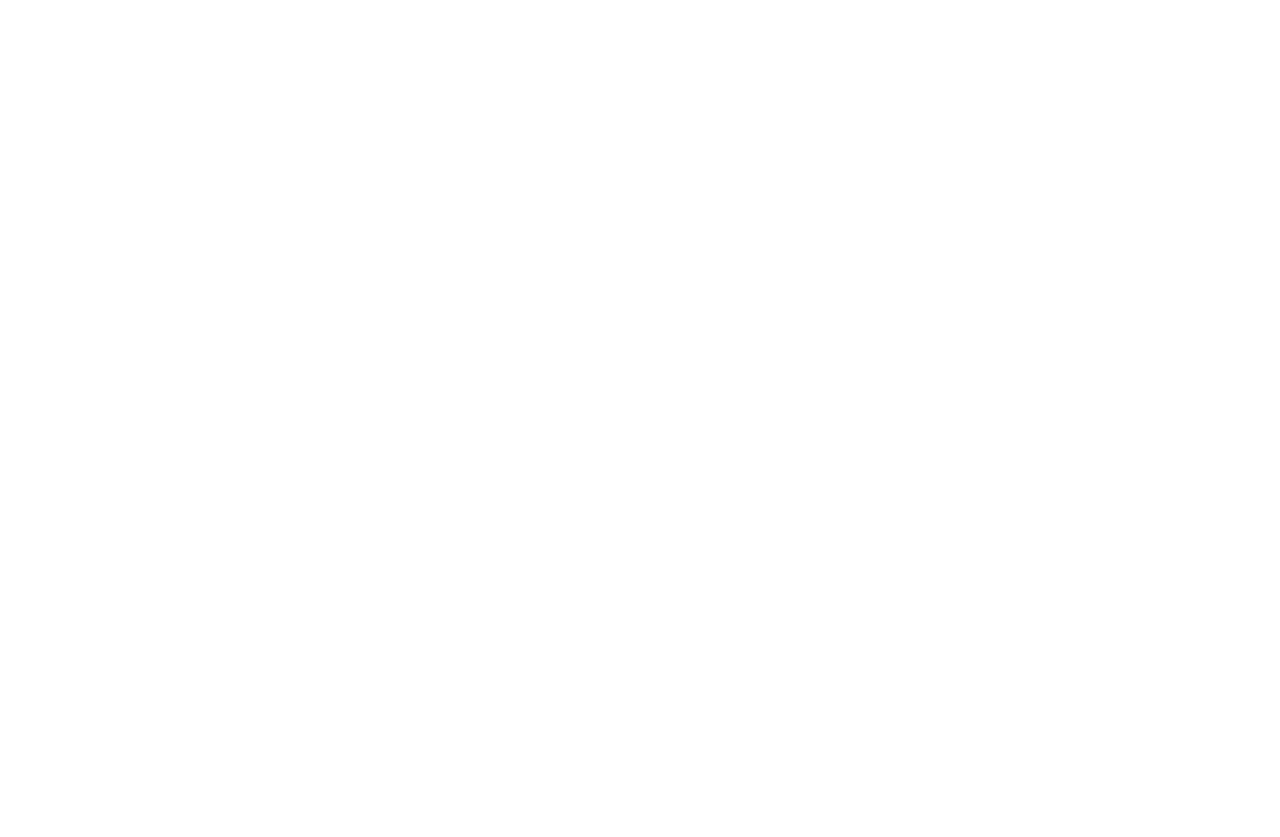
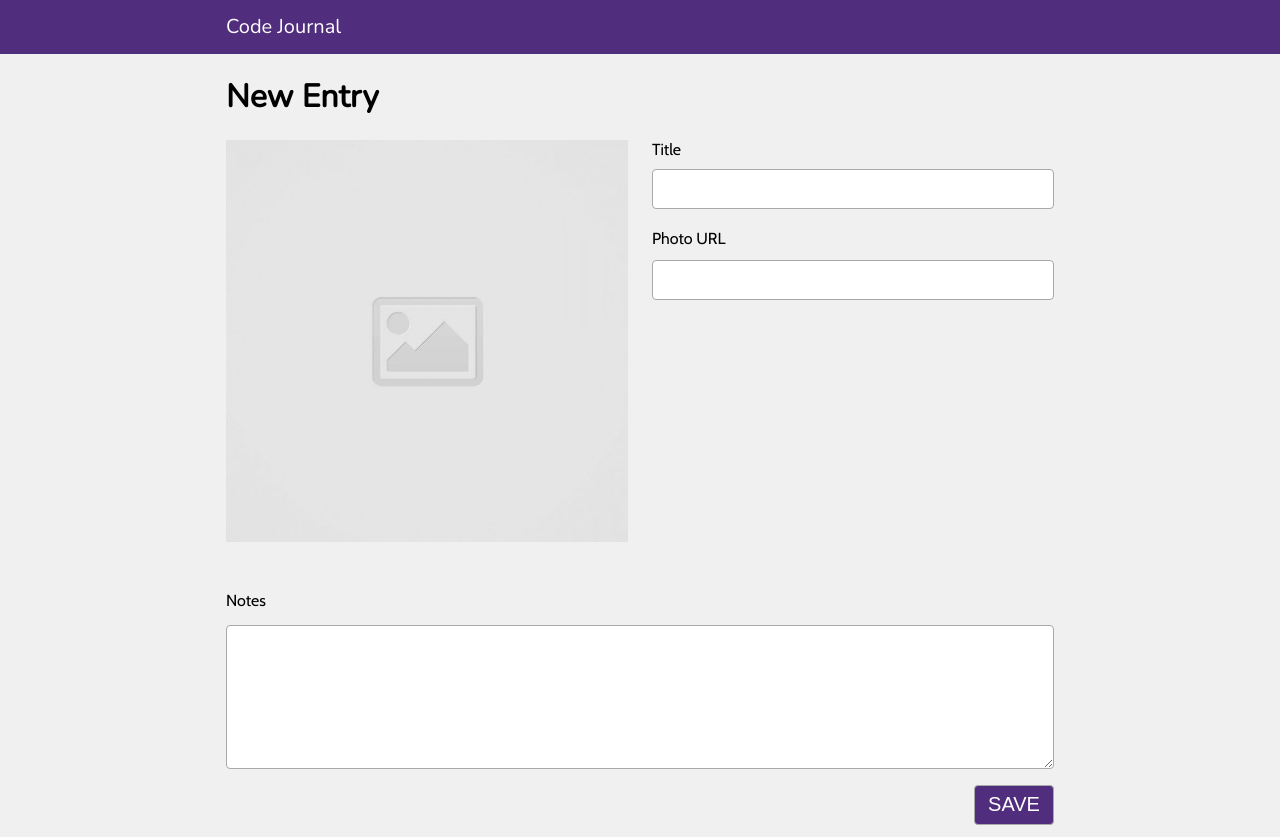
Before and after one commit to NicholasProdehl/code-journal, a website: page index.html in a window 1280 px wide. Before the commit the page ends 800 px from the top, so only its background shows below. Drawn offline with nearby package versions, Linux system fonts and the light colour scheme.

```diff
--- a/css/styles.css
+++ b/css/styles.css
@@ -0,0 +1,80 @@
+body {
+  background-color: #f0f0f0;
+  font-family: 'Cabin', sans-serif;
+  font-size: 16px;
+}
+
+header,
+.new-entry {
+  font-family: 'Nunito', sans-serif;
+}
+
+.new-entry {
+  font-weight: 900;
+}
+
+header {
+  color: white;
+  background-color: #502d7d;
+  font-size: 10px;
+}
+
+.header {
+  font-weight: lighter;
+}
+
+img {
+  width: 100%;
+  margin-bottom: 20px;
+}
+
+input {
+  margin-top: 12px;
+  margin-bottom: 12px;
+  width: 100%;
+  border-color: darkgrey;
+  height: 40px;
+  border-width: 1px;
+  border-radius: 4px;
+  border-style: solid;
+  font-size: 20px;
+}
+
+textarea {
+  width: 100%;
+  border-color: darkgrey;
+  border-width: 1px;
+  border-radius: 4px;
+  border-style: solid;
+  font-size: 20px;
+}
+
+textarea:focus,
+input:focus {
+  border: 2px solid #502d7d;
+  outline: none;
+}
+
+#title {
+  margin-bottom: 20px;
+  margin-top: 10px;
+}
+
+.submit-container {
+  display: flex;
+  justify-content: flex-end;
+}
+
+.submit {
+  background-color: #502d7d;
+  color: white;
+  width: 80px;
+}
+
+.notes-container {
+  margin-top: 25px;
+}
+
+#notes {
+  margin-top: 15px;
+}
--- a/index.html
+++ b/index.html
@@ -13,11 +13,55 @@
   <link rel="stylesheet" href="css/reset.css">
   <link rel="stylesheet" href="css/layout.css">
   <link rel="stylesheet" href="css/styles.css">
+  <link href="https://fonts.googleapis.com/css?family=Cabin|Roboto:400,700|Roboto+Condensed:400,700" rel="stylesheet">
+  <link rel="preconnect" href="https://fonts.googleapis.com">
+  <link rel="preconnect" href="https://fonts.gstatic.com" crossorigin>
+  <link href="https://fonts.googleapis.com/css2?family=Nunito:wght@200&display=swap" rel="stylesheet">
 </head>
 <body>
   <header>
+    <div class="container">
+      <div class="row">
+        <div class="column-full">
+          <h1 class="header">Code Journal</h1>
+        </div>
+      </div>
+    </div>
   </header>
   <main>
+    <div class="container">
+      <div data-view="entry-form">
+        <form>
+          <div class="row">
+            <div class="column-full">
+              <h1 class="new-entry">New Entry</h1>
+            </div>
+          </div>
+          <div class="row">
+            <div class="column-half">
+              <img src="images/placeholder-image-square.jpg" alt="Placeholder"><br>
+            </div>
+            <div class="column-half">
+              <label for="title">Title</label><br>
+              <input type="text" id="title" name="title" required><br>
+              <label class="photo-url" for="photoUrl">Photo URL</label><br>
+              <input type="text" id="photoURL" name="photoURL" required><br>
+            </div>
+          </div>
+          <div class="row">
+            <div class="column-full">
+              <div class="notes-container">
+                <label for="notes">Notes</label><br>
+                <textarea rows="6" id="notes" name="notes" required></textarea><br>
+              </div>
+              <div class="submit-container">
+                <input type="submit" value="SAVE" class="submit">
+              </div>
+            </div>
+          </div>
+        </form>
+      </div>
+    </div>
   </main>
   <script src="js/data.js"></script>
   <script src="js/main.js"></script>
--- a/js/main.js
+++ b/js/main.js
@@ -1,2 +1,15 @@
 /* global data */
 /* exported data */
+var $photoURL = document.querySelector('#photoURL');
+var $img = document.querySelector('img');
+function handlePhoto(event) {
+  $img.setAttribute('src', event.target.value);
+}
+$photoURL.addEventListener('input', handlePhoto);
+
+// var dataObj = {};
+
+// function handleSubmit(event){
+
+// }
+// document.addEventListener('submit', handleSubmit);
```
